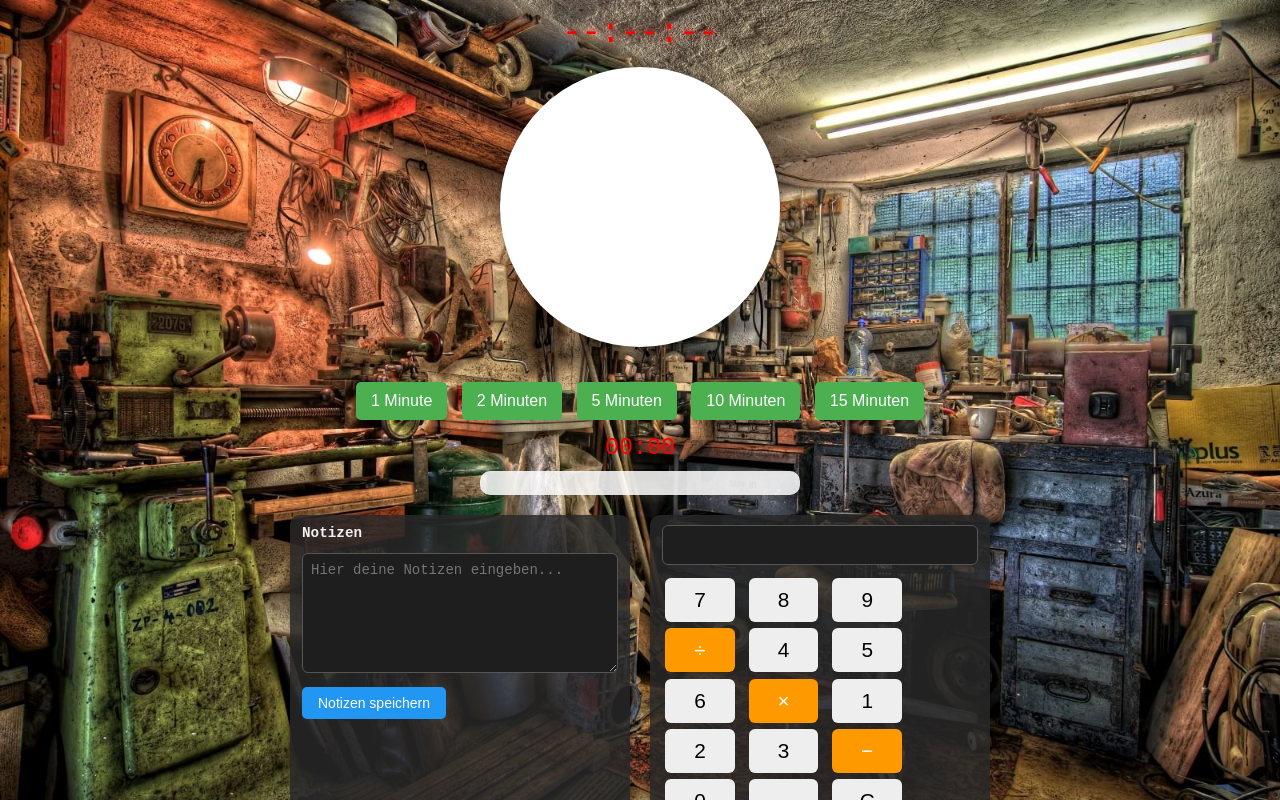
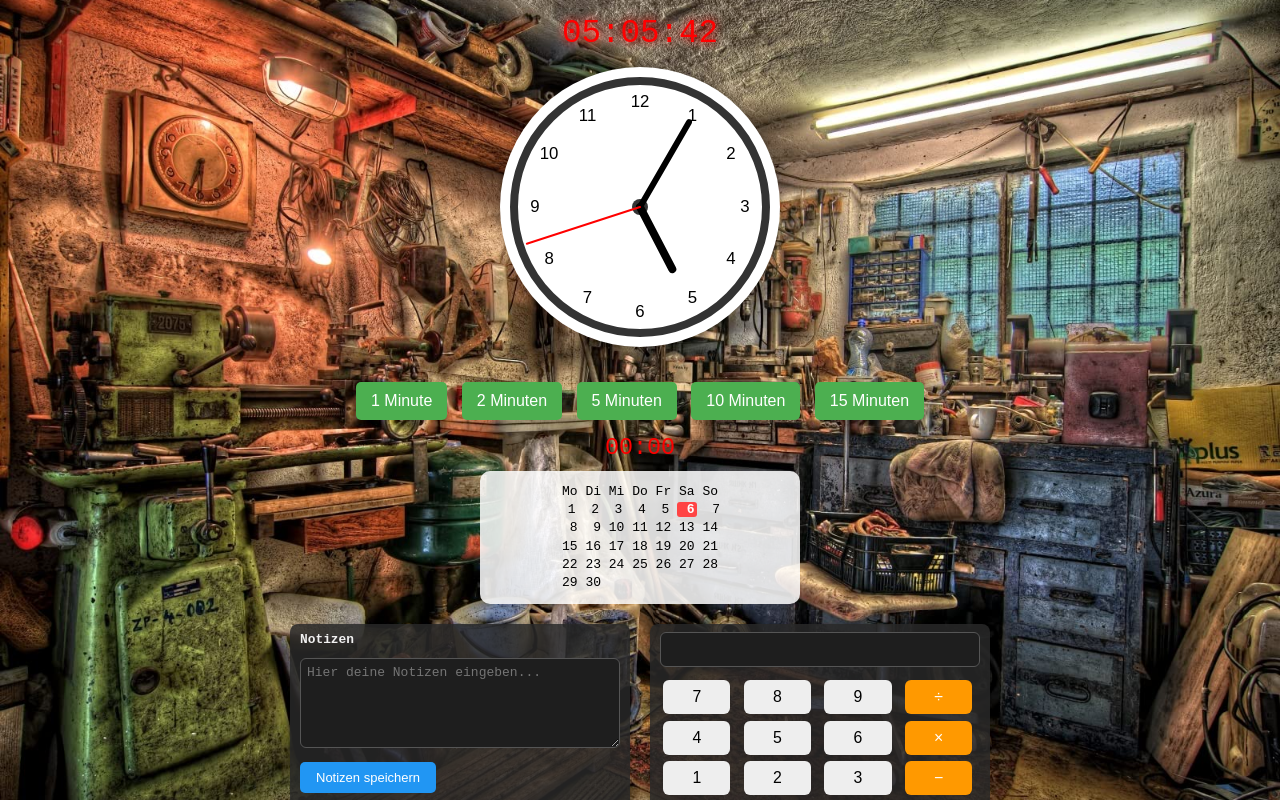
Before and after one commit to boehserenkel/Dashboard_Werkstatt, a plain HTML site: page index.html in a window 1280 px wide. Drawn offline with Linux system fonts and the light colour scheme.

Commit message:
Update index.html

```diff
--- a/index.html
+++ b/index.html
@@ -15,6 +15,7 @@
     background: url('Werkstatt.jpg') no-repeat center center fixed;
     background-size: cover;
   }
+
   #digitalClock {
     font-size: 2.5em;
     font-family: monospace;
@@ -22,6 +23,7 @@
     margin: 15px 0 0 0;
     text-shadow: 0 0 10px red;
   }
+
   canvas {
     background: white;
     border-radius: 50%;
@@ -31,6 +33,7 @@
     display: block;
     margin: 15px auto 30px auto;
   }
+
   .timer-btns button {
     margin: 5px;
     padding: 10px 15px;
@@ -41,6 +44,7 @@
     border-radius: 5px;
     cursor: pointer;
   }
+
   #timer {
     font-size: 1.8em;
     margin-top: 10px;
@@ -48,7 +52,6 @@
     font-family: monospace;
   }
 
-  /* Kalender-Styles */
   .calendar {
     width: 320px;
     margin: 10px auto 20px auto;
@@ -61,6 +64,7 @@
     box-sizing: border-box;
     user-select: none;
   }
+
   mark {
     background-color: #ff4444;
     color: white;
@@ -69,7 +73,6 @@
     border-radius: 3px;
   }
 
-  /* Flex Container für Notizen + Rechner */
   #notesCalculatorContainer {
     display: flex;
     justify-content: center;
@@ -80,16 +83,17 @@
   }
 
   #notesContainer, #calculator {
-    flex: 1 1 45%;
-    min-width: 280px;
+    flex: 1 1 40%;
+    min-width: 240px;
     background: rgba(40, 40, 40, 0.85);
-    padding: 10px 12px;
-    border-radius: 10px;
+    padding: 8px 10px;
+    border-radius: 8px;
     box-sizing: border-box;
-    box-shadow: 0 0 10px rgba(0,0,0,0.2);
+    box-shadow: 0 0 8px rgba(0,0,0,0.2);
     font-family: monospace;
     text-align: left;
     color: #f1f1f1;
+    font-size: 0.9em;
   }
 
   #notesContainer h2 {
@@ -100,10 +104,10 @@
 
   #notes {
     width: 100%;
-    height: 120px;
+    height: 90px;
     font-family: monospace;
-    font-size: 14px;
-    padding: 8px;
+    font-size: 13px;
+    padding: 6px;
     border-radius: 6px;
     border: 1px solid #555;
     resize: vertical;
@@ -115,7 +119,7 @@
   #saveNotesBtn {
     margin-top: 10px;
     padding: 8px 16px;
-    font-size: 14px;
+    font-size: 13px;
     background-color: #2196F3;
     color: white;
     border: none;
@@ -127,13 +131,12 @@
     background-color: #0b7dda;
   }
 
-  /* Taschenrechner */
   #calcDisplay {
     width: 100%;
-    height: 40px;
-    font-size: 1.5em;
+    height: 35px;
+    font-size: 1.2em;
     text-align: right;
-    padding: 5px 10px;
+    padding: 4px 8px;
     margin-bottom: 10px;
     border-radius: 6px;
     border: 1px solid #555;
@@ -144,10 +147,10 @@
   }
 
   #calcButtons button {
-    width: 22%;
+    width: 21%;
     margin: 1%;
-    font-size: 1.3em;
-    padding: 10px 0;
+    font-size: 1.1em;
+    padding: 8px 0;
     border: none;
     border-radius: 6px;
     cursor: pointer;
@@ -169,7 +172,7 @@
   }
 
   #calcButtons button.equals {
-    width: 94%;
+    width: 92%;
     background-color: #2196F3;
     color: white;
   }
@@ -181,11 +184,9 @@
 </head>
 <body>
 
-<!-- UHR -->
 <div id="digitalClock">--:--:--</div>
 <canvas id="clockCanvas" width="280" height="280"></canvas>
 
-<!-- TIMER -->
 <div class="timer-btns">
   <button onclick="startTimer(1)">1 Minute</button>
   <button onclick="startTimer(2)">2 Minuten</button>
@@ -195,10 +196,8 @@
 </div>
 <div id="timer">00:00</div>
 
-<!-- KALENDER -->
 <div class="calendar" id="calendarDisplay"></div>
 
-<!-- NOTIZEN & TASCHENRECHNER -->
 <div id="notesCalculatorContainer">
   <div id="notesContainer">
     <h2>Notizen</h2>
@@ -236,8 +235,185 @@
 </div>
 
 <script>
-// Uhr, Timer, Kalender, Notizen, Taschenrechner — bleibt gleich
-// (verwende einfach deinen Original-JavaScript, wie du es bereits eingefügt hast)
+// UHR, TIMER, KALENDER, NOTIZEN, RECHNER
+(function() {
+  var canvas = document.getElementById('clockCanvas');
+  var ctx = canvas.getContext('2d');
+  var radius = canvas.height / 2;
+  var centerX = canvas.width / 2;
+  var centerY = canvas.height / 2;
+
+  function drawClock() {
+    ctx.clearRect(0, 0, canvas.width, canvas.height);
+    ctx.beginPath();
+    ctx.arc(centerX, centerY, radius * 0.9, 0, 2 * Math.PI);
+    ctx.fillStyle = 'white';
+    ctx.fill();
+    ctx.lineWidth = 8;
+    ctx.strokeStyle = '#333';
+    ctx.stroke();
+
+    ctx.beginPath();
+    ctx.arc(centerX, centerY, 8, 0, 2 * Math.PI);
+    ctx.fillStyle = '#333';
+    ctx.fill();
+
+    drawNumbers();
+    drawHands();
+  }
+
+  function drawNumbers() {
+    ctx.font = radius * 0.12 + "px Arial";
+    ctx.fillStyle = '#000';
+    ctx.textBaseline = "middle";
+    ctx.textAlign = "center";
+
+    for (var num = 1; num <= 12; num++) {
+      var ang = num * Math.PI / 6;
+      var x = centerX + Math.cos(ang - Math.PI/2) * radius * 0.75;
+      var y = centerY + Math.sin(ang - Math.PI/2) * radius * 0.75;
+      ctx.fillText(num.toString(), x, y);
+    }
+  }
+
+  function drawHands() {
+    var now = new Date();
+    var hour = now.getHours() % 12;
+    var minute = now.getMinutes();
+    var second = now.getSeconds();
+
+    drawHand(((hour + minute / 60) * Math.PI / 6) - Math.PI/2, radius * 0.5, 8);
+    drawHand((minute * Math.PI / 30) - Math.PI/2, radius * 0.7, 6);
+    drawHand((second * Math.PI / 30) - Math.PI/2, radius * 0.85, 2, 'red');
+
+    document.getElementById('digitalClock').textContent =
+      (now.getHours()<10?'0':'') + now.getHours() + ':' +
+      (minute<10?'0':'') + minute + ':' +
+      (second<10?'0':'') + second;
+  }
+
+  function drawHand(angle, length, width, color) {
+    ctx.beginPath();
+    ctx.lineWidth = width;
+    ctx.lineCap = "round";
+    ctx.strokeStyle = color || '#000';
+    ctx.moveTo(centerX, centerY);
+    ctx.lineTo(centerX + length * Math.cos(angle), centerY + length * Math.sin(angle));
+    ctx.stroke();
+  }
+
+  setInterval(drawClock, 1000);
+  drawClock();
+
+  var countdown;
+  var isTimerRunning = false;
+
+  window.startTimer = function(minutes) {
+    if (isTimerRunning) {
+      clearInterval(countdown);
+      isTimerRunning = false;
+      document.getElementById('timer').innerText = '00:00';
+    }
+
+    var totalSeconds = minutes * 60;
+    isTimerRunning = true;
+    updateTimerDisplay(totalSeconds);
+
+    countdown = setInterval(function () {
+      totalSeconds--;
+      updateTimerDisplay(totalSeconds);
+
+      if (totalSeconds <= 0) {
+        clearInterval(countdown);
+        isTimerRunning = false;
+        alert("Zeit ist um!");
+        document.getElementById('timer').innerText = '00:00';
+      }
+    }, 1000);
+  };
+
+  function updateTimerDisplay(seconds) {
+    var minutes = Math.floor(seconds / 60);
+    var remainingSeconds = seconds % 60;
+    document.getElementById('timer').innerText =
+      (minutes < 10 ? '0' : '') + minutes + ':' +
+      (remainingSeconds < 10 ? '0' : '') + remainingSeconds;
+  }
+
+  // Kalender
+  function renderCalendar() {
+    var calendar = document.getElementById('calendarDisplay');
+    var now = new Date();
+    var year = now.getFullYear();
+    var month = now.getMonth();
+    var today = now.getDate();
+    var firstDay = new Date(year, month, 1);
+    var lastDay = new Date(year, month + 1, 0);
+    var daysInMonth = lastDay.getDate();
+    var startWeekday = firstDay.getDay();
+    var weekHeader = ['Mo','Di','Mi','Do','Fr','Sa','So'];
+    var weeks = [], week = [];
+
+    var dayOffset = (startWeekday === 0) ? 6 : startWeekday - 1;
+    for (var i = 0; i < dayOffset; i++) week.push('  ');
+
+    for (var d = 1; d <= daysInMonth; d++) {
+      var dayStr = (d < 10 ? ' ' : '') + d;
+      if (d === today) dayStr = '<mark>' + dayStr + '</mark>';
+      week.push(dayStr);
+      if (week.length === 7) { weeks.push(week); week = []; }
+    }
+
+    if (week.length > 0) {
+      while (week.length < 7) week.push('  ');
+      weeks.push(week);
+    }
+
+    var calendarHTML = weekHeader.join(' ') + '<br>';
+    weeks.forEach(function(w) {
+      calendarHTML += w.join(' ') + '<br>';
+    });
+    calendar.innerHTML = calendarHTML;
+  }
+
+  renderCalendar();
+  setInterval(renderCalendar, 60000);
+
+  // Notizen speichern
+  var notesTextarea = document.getElementById('notes');
+  var saveNotesBtn = document.getElementById('saveNotesBtn');
+
+  window.onload = function() {
+    if (localStorage.getItem('myNotes')) {
+      notesTextarea.value = localStorage.getItem('myNotes');
+    }
+  };
+
+  saveNotesBtn.addEventListener('click', function() {
+    localStorage.setItem('myNotes', notesTextarea.value);
+    alert("Notizen gespeichert!");
+  });
+
+  // Rechner
+  var calcDisplay = document.getElementById('calcDisplay');
+
+  window.calcPress = function(val) {
+    calcDisplay.value += val;
+  };
+
+  window.calcClear = function() {
+    calcDisplay.value = '';
+  };
+
+  window.calcCalculate = function() {
+    try {
+      var result = eval(calcDisplay.value);
+      calcDisplay.value = result;
+    } catch (e) {
+      calcDisplay.value = 'Fehler';
+    }
+  };
+})();
 </script>
 
 </body>
```
